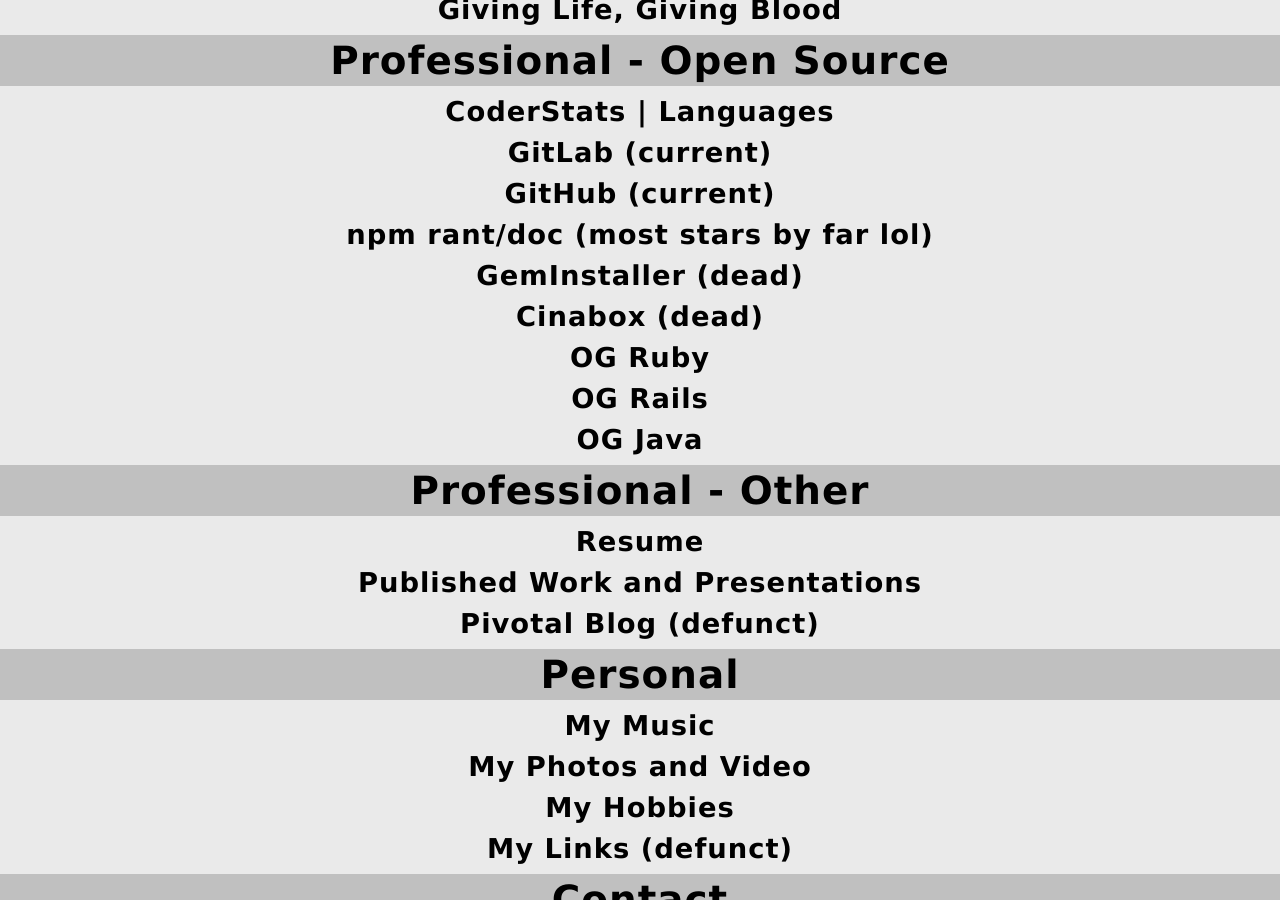
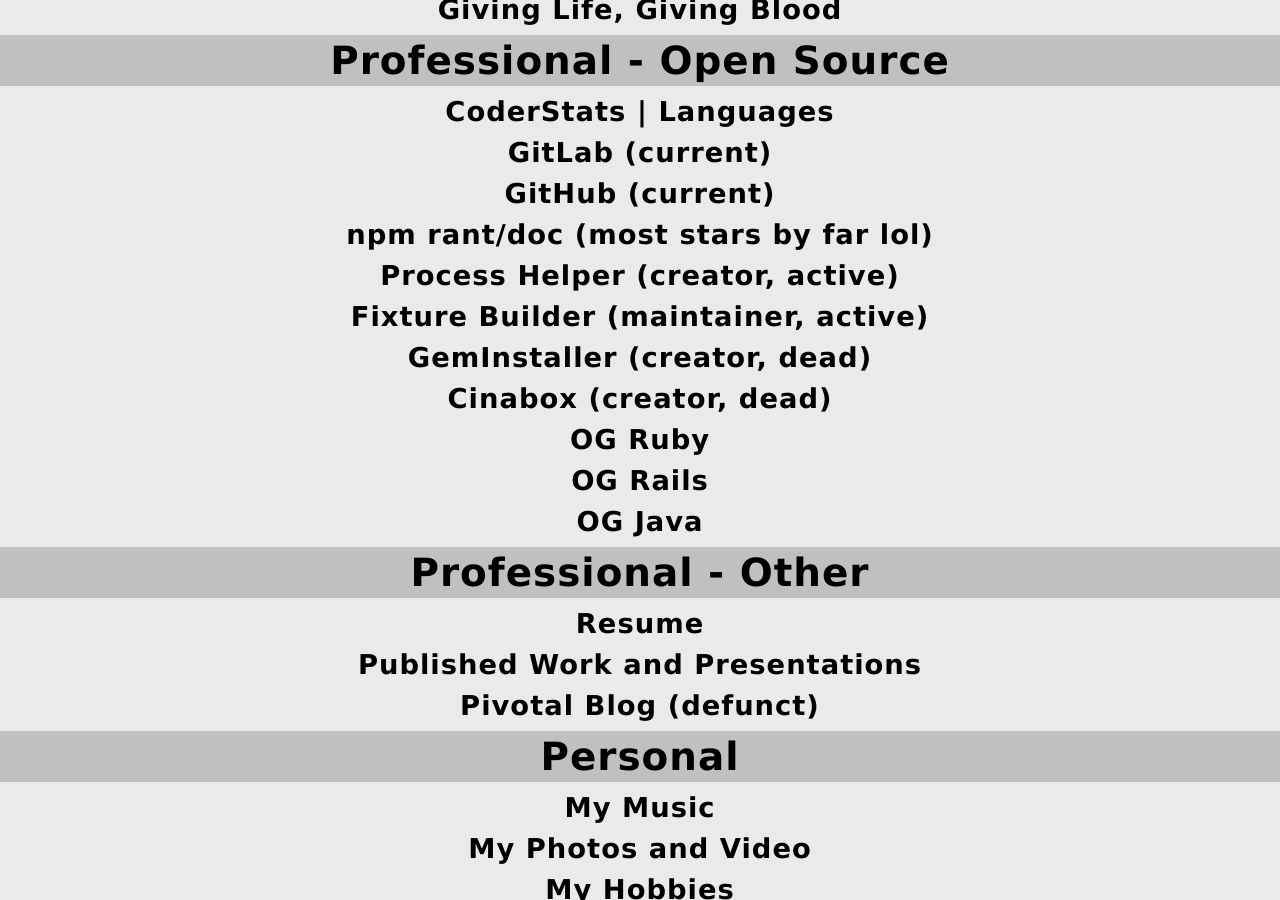
Before and after one commit to thewoolleyman/thewoolleyman, a Jekyll site: the page index.html, which Jekyll copies as it is, in a window 1280 px wide and 900 px high, scrolled down 461 px. Built offline with Jekyll 4.4.1, drawn with Linux system fonts in a browser that asks for light colours.

Commit message:
add fixture builder and process helper to open source

```diff
--- a/index.html
+++ b/index.html
@@ -52,10 +52,16 @@
   <a href="https://github.com/thewoolleyman/npm-shrinkwrap-helper">npm rant/doc (most stars by far lol)</a>
 </h2>
 <h2>
-  <a href="https://rubygems.org/gems/geminstaller">GemInstaller (dead)</a>
+  <a href="https://github.com/thewoolleyman/process_helper">Process Helper (creator, active)</a>
 </h2>
 <h2>
-  <a href="http://github.com/thewoolleyman/cinabox">Cinabox (dead)</a>
+  <a href="https://github.com/rdy/fixture_builder">Fixture Builder (maintainer, active)</a>
+</h2>
+<h2>
+  <a href="https://rubygems.org/gems/geminstaller">GemInstaller (creator, dead)</a>
+</h2>
+<h2>
+  <a href="http://github.com/thewoolleyman/cinabox">Cinabox (creator, dead)</a>
 </h2>
 <h2>
   <a href="https://web.archive.org/web/20140515192140/http://rubyforge.org/users/thewoolleyman">OG Ruby</a>
```
